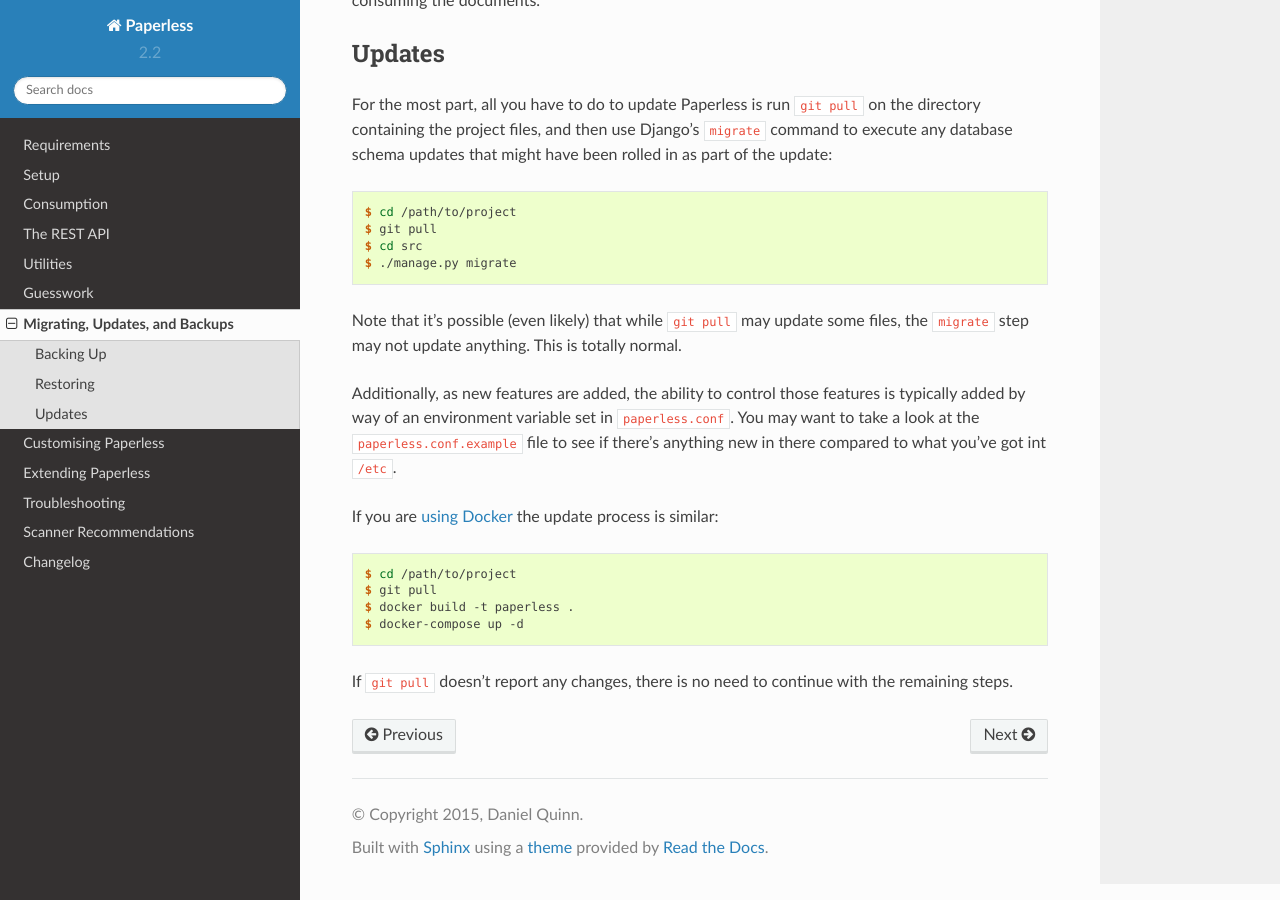
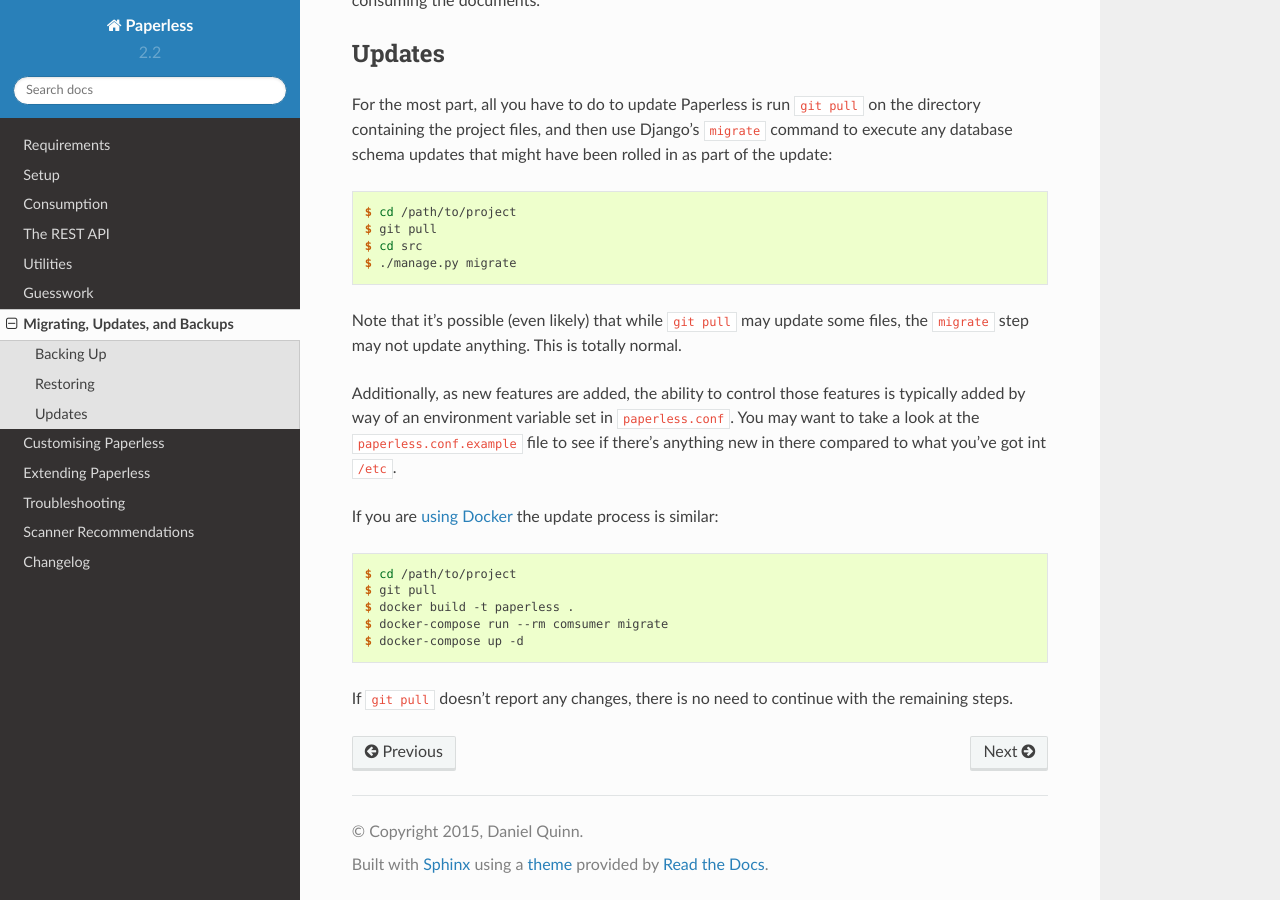
Before and after one commit to repoRangee/Large-scale, a Sphinx documentation site: the page built from docs/migrating.rst, in a window 1280 px wide and 900 px high, scrolled down 1185 px. Built offline with Sphinx 7.4.7 and the Read the Docs theme 2.0.0, drawn with Linux system fonts in a browser that asks for light colours; formulas are drawn with MathJax 3.

Commit message:
add migrate commande to docker update process

```diff
--- a/docs/migrating.rst
+++ b/docs/migrating.rst
@@ -101,6 +101,7 @@ is similar:
     $ cd /path/to/project
     $ git pull
     $ docker build -t paperless .
+    $ docker-compose run --rm comsumer migrate
     $ docker-compose up -d
 
 If ``git pull`` doesn't report any changes, there is no need to continue with
```
